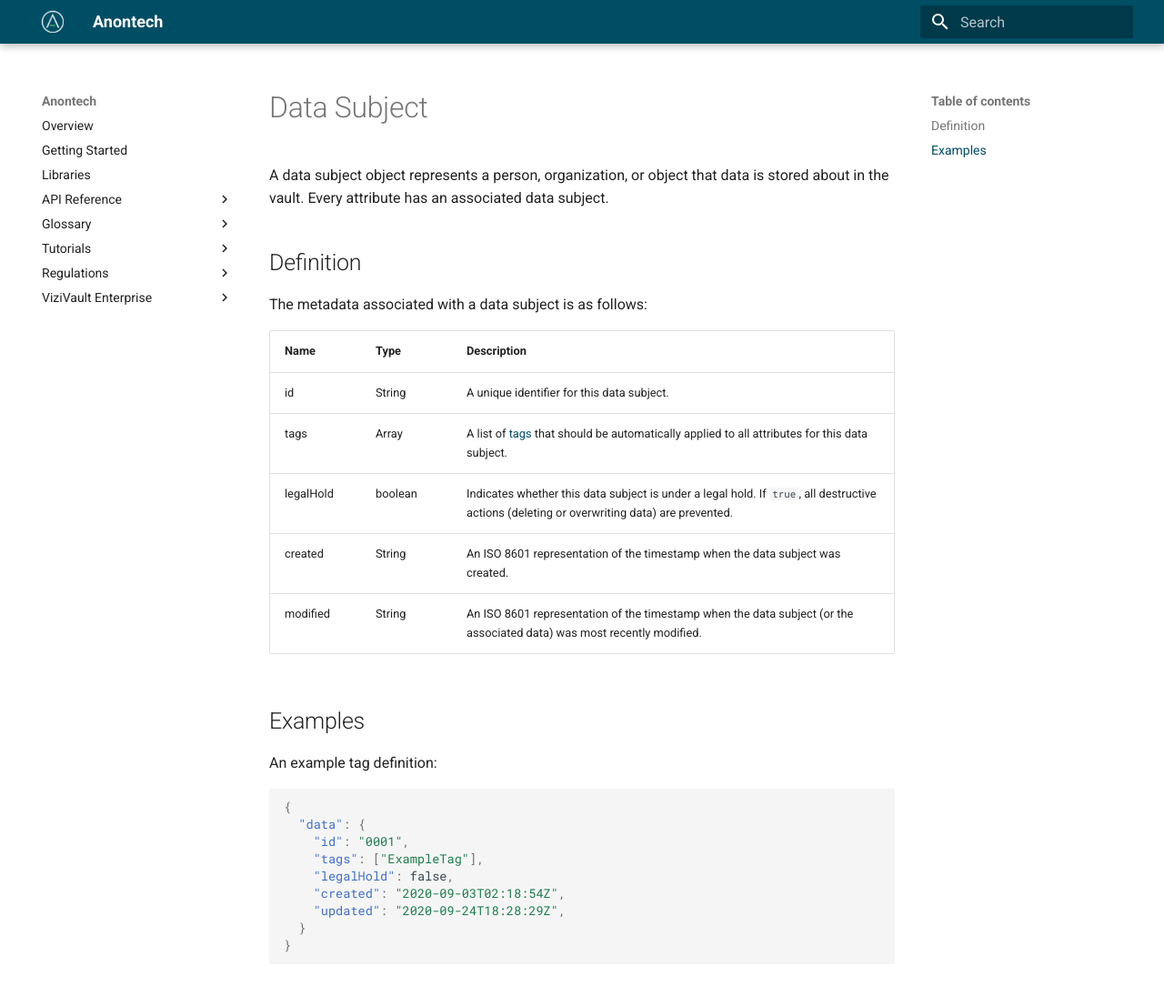
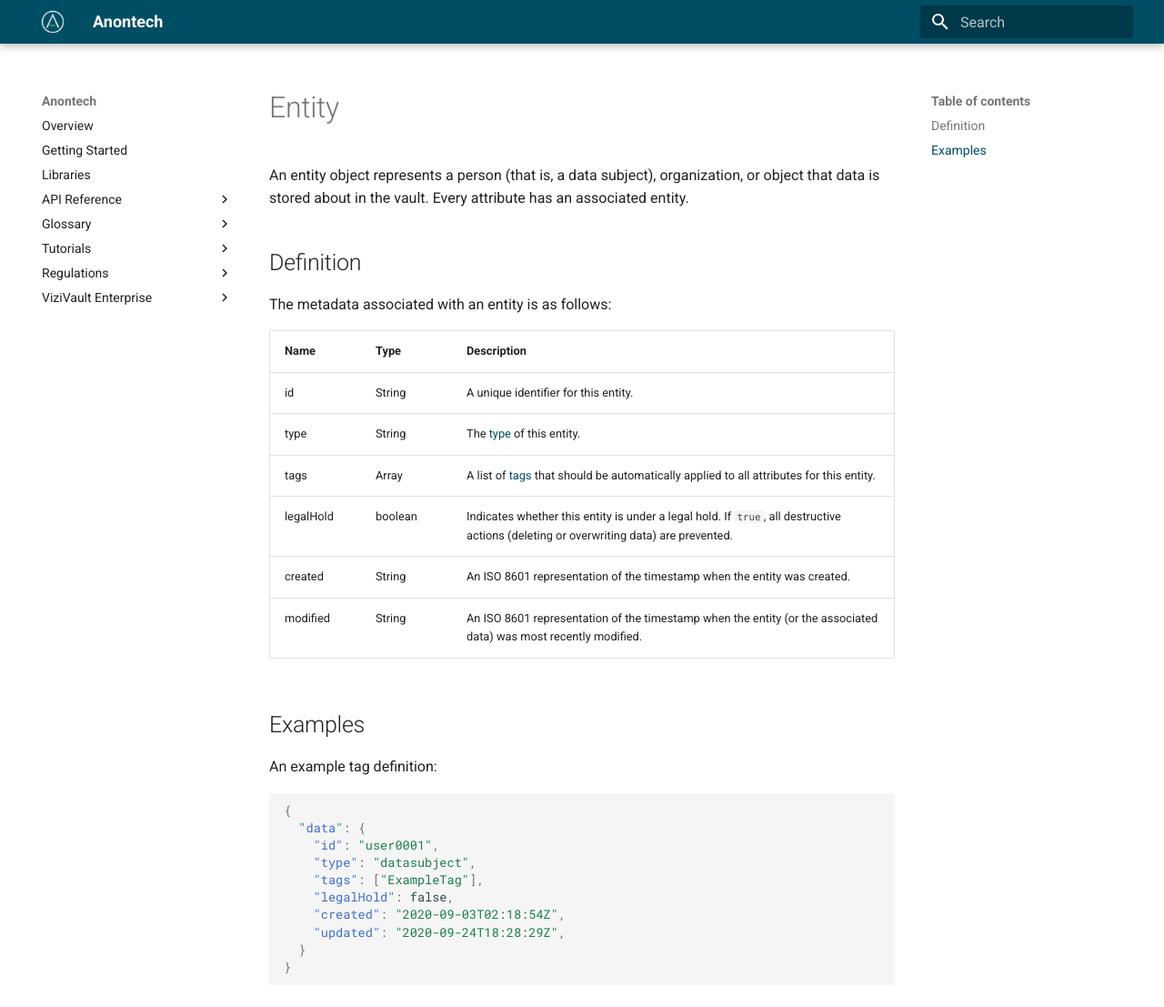
Before and after one commit to anontechnology/documentation, an MkDocs documentation site: the page built from docs/glossary/datasubject.md, in a window 1280 px wide and 1107 px high. Shown: the whole window at 91% size. Built offline with MkDocs 1.6.1 and Material for MkDocs 9.7.7, drawn with Linux system fonts in a browser that asks for light colours.

Commit message:
started adding entity type stuff

````diff
--- a/docs/glossary/datasubject.md
+++ b/docs/glossary/datasubject.md
@@ -1,18 +1,19 @@
-# Data Subject
+# Entity
 
-A data subject object represents a person, organization, or object that data is stored about in the vault. Every attribute has an associated data subject.
+An entity object represents a person (that is, a data subject), organization, or object that data is stored about in the vault. Every attribute has an associated entity.
 
 ## Definition
 
-The metadata associated with a data subject is as follows:
+The metadata associated with an entity is as follows:
 
 |Name |Type |Description|
 |-----|-----|-----------|
-|id|String|A unique identifier for this data subject.|
-|tags|Array<String>|A list of [tags](/glossary/tag) that should be automatically applied to all attributes for this data subject.|
-|legalHold|boolean|Indicates whether this data subject is under a legal hold. If `true`, all destructive actions (deleting or overwriting data) are prevented.|
-|created|String|An ISO 8601 representation of the timestamp when the data subject was created.|
-|modified|String|An ISO 8601 representation of the timestamp when the data subject (or the associated data) was most recently modified.|
+|id|String|A unique identifier for this entity.|
+|type|String|The [type](/glossary/entity-type) of this entity.|
+|tags|Array<String>|A list of [tags](/glossary/tag) that should be automatically applied to all attributes for this entity.|
+|legalHold|boolean|Indicates whether this entity is under a legal hold. If `true`, all destructive actions (deleting or overwriting data) are prevented.|
+|created|String|An ISO 8601 representation of the timestamp when the entity was created.|
+|modified|String|An ISO 8601 representation of the timestamp when the entity (or the associated data) was most recently modified.|
 
 ## Examples
 
@@ -21,7 +22,8 @@ An example tag definition:
 ```json
 {
   "data": {
-    "id": "0001",
+    "id": "user0001",
+    "type": "datasubject",
     "tags": ["ExampleTag"],
     "legalHold": false,
     "created": "2020-09-03T02:18:54Z",
````
Also changed, not shown: docs/api/attributes.md (+4 -0 lines), docs/api/datasubjects.md (+10 -5 lines), docs/glossary/attribute-definition.md (+2 -0 lines), docs/glossary/storage-request.md (+1 -0 lines).
